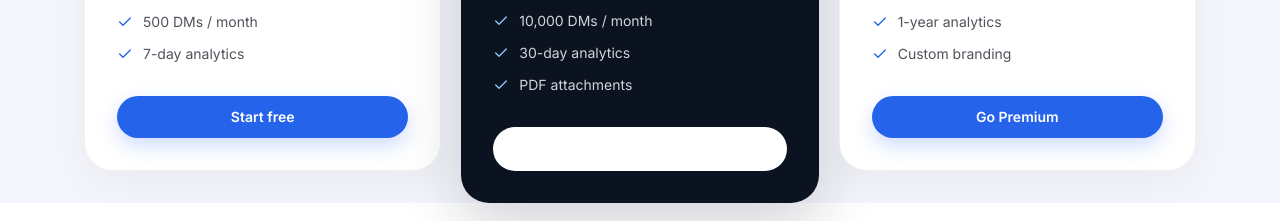
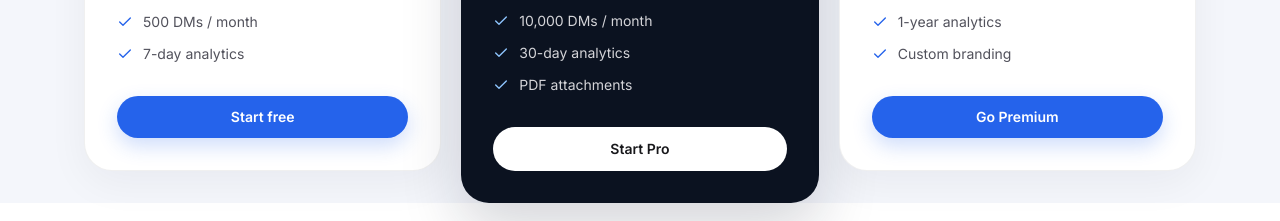
Before and after one commit to AshutoshDevgotra/dynamodm-frontend, a Next.js app: page / in a window 1280 px wide. Shown: the part 2600-2821 px from the top of the page. Built offline with nearby package versions, Linux system fonts and the light colour scheme.

Commit message:
fix: Pro plan button text invisible on dark card

```diff
--- a/app/components/home/PricingCard.tsx
+++ b/app/components/home/PricingCard.tsx
@@ -54,8 +54,9 @@ export default function PricingCard({
       <Link
         href={href}
         className={`flex w-full items-center justify-center rounded-full py-3 text-sm font-semibold transition-colors ${
-          highlighted ? 'bg-white text-zinc-900 hover:bg-zinc-100' : 'btn-primary !rounded-full'
+          highlighted ? 'bg-white hover:bg-zinc-100' : 'btn-primary !rounded-full'
         }`}
+        style={highlighted ? { color: '#18181b' } : undefined}
       >
         {cta}
       </Link>
```
